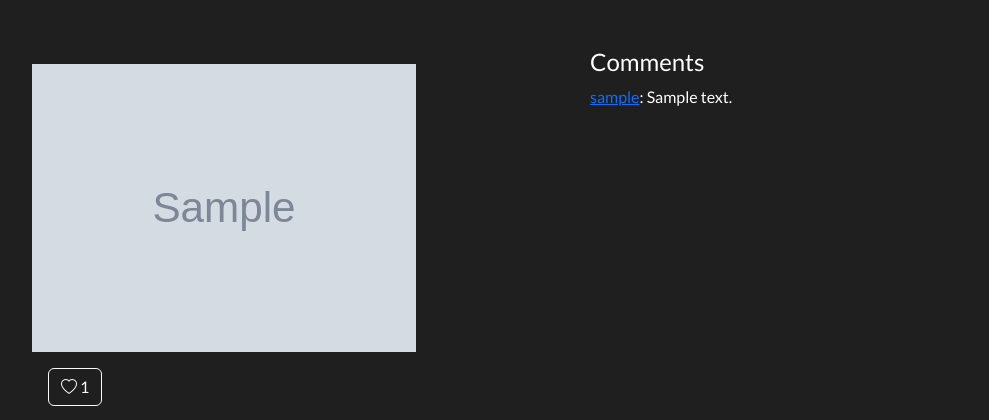
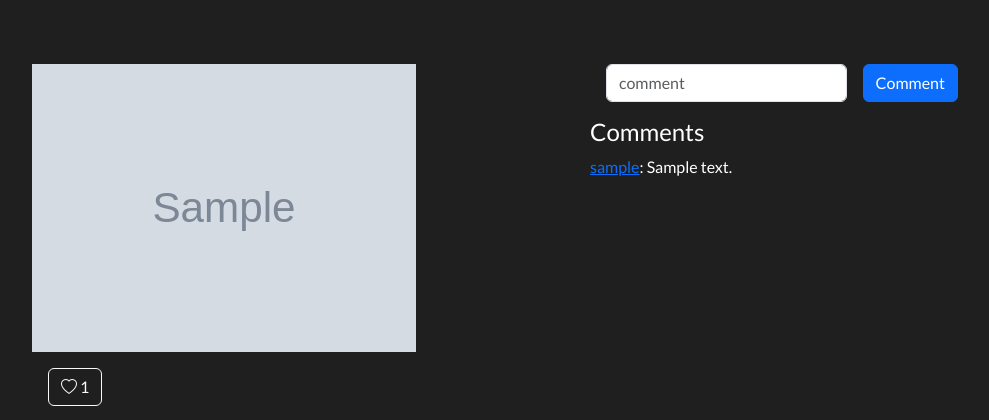
Before and after one commit to natyavidhan/zap, a Flask app: template templates/post.html in a window 1280 px wide. Shown: the part 74-494 px from the top of the page, without its empty margins (137-1126 px from the left). Run offline with Flask 3, Linux system fonts and the light colour scheme; the template is opened without the code that fills it: most values are stand-ins (such as "Sample title", 1, 10 or a date in 2020); grey boxes marked "Sample" are stand-in pictures.

Commit message:
make comment frontend

```diff
--- a/static/base.css
+++ b/static/base.css
@@ -101,3 +101,10 @@ main{
     justify-items: center;
     align-items: start;
 }
+
+.make-comment{
+    display: grid;
+    grid-template-columns: 5fr 1fr;
+    gap: 1rem;
+    margin: 1rem;
+}
--- a/templates/post.html
+++ b/templates/post.html
@@ -18,6 +18,10 @@
         </div>
     </div>
     <div class="comments">
+        <form action="/comment" method="post" class="make-comment">
+            <input class="form-control" type="text" placeholder="comment" name="comment">
+            <button type="submit" class="btn btn-primary">Comment</button>
+        </form>
         <h4>Comments</h4>
         {% for comment in comments %}
             <a href="/profile/{{comment.userid}}">{{comment.username}}</a>: {{comment.text}}
```
